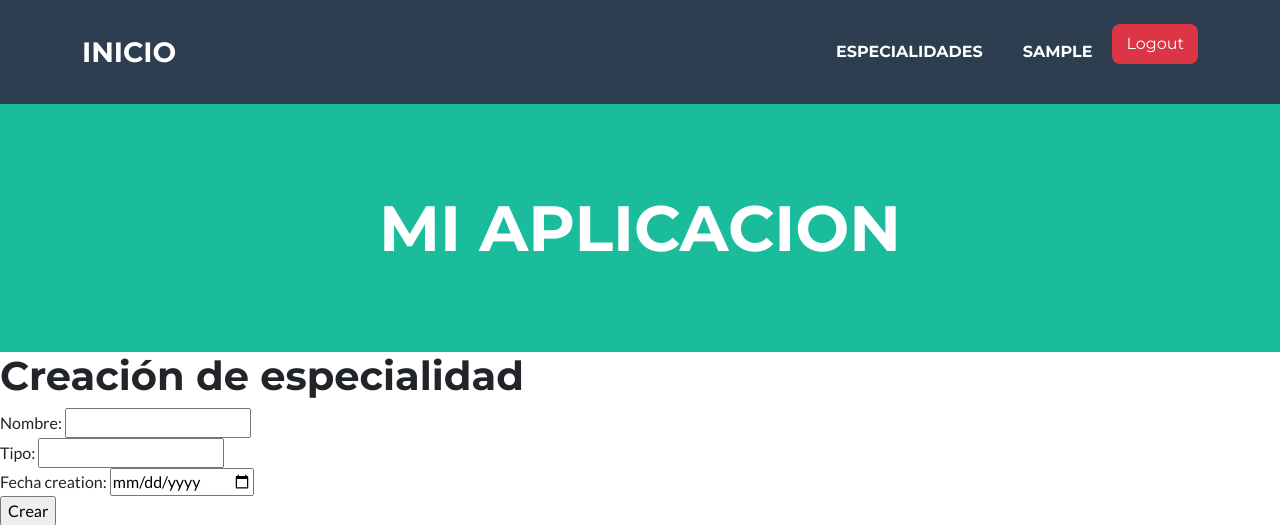
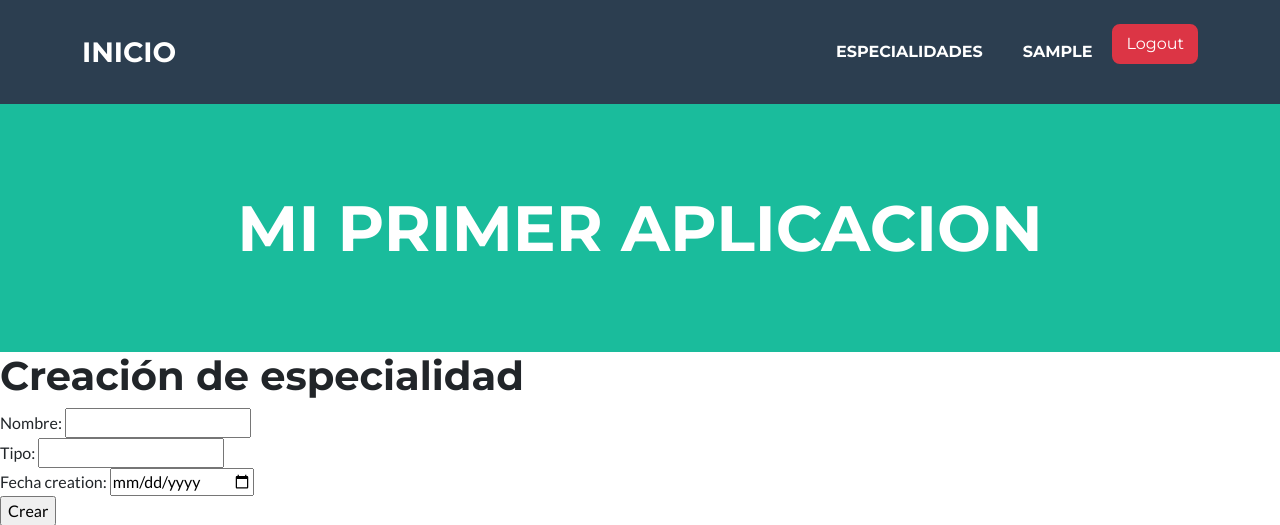
Before and after one commit to AlejandraCecilia/Romero-Tuprimerapagina, a Django app: page /especialidad/crear/ in a window 1280 px wide. Shown: the top 525 px of the page. Run offline with Django 5.2, Linux system fonts and the light colour scheme; the visitor is signed in with stand-in values (Sample User, id 1); some libraries are stand-ins or nearby versions.

```diff
--- a/templates/base.html
+++ b/templates/base.html
@@ -57,7 +57,7 @@
         <header class="masthead bg-primary text-white text-center">
             <div class="container d-flex align-items-center flex-column">
                 <!-- Masthead Heading-->
-                <h1 class="masthead-heading text-uppercase mb-0">Mi Aplicacion</h1>
+                <h1 class="masthead-heading text-uppercase mb-0">Mi Primer Aplicacion</h1>
 
             </div>
         </header>
```
Also changed, not shown: README.md.
